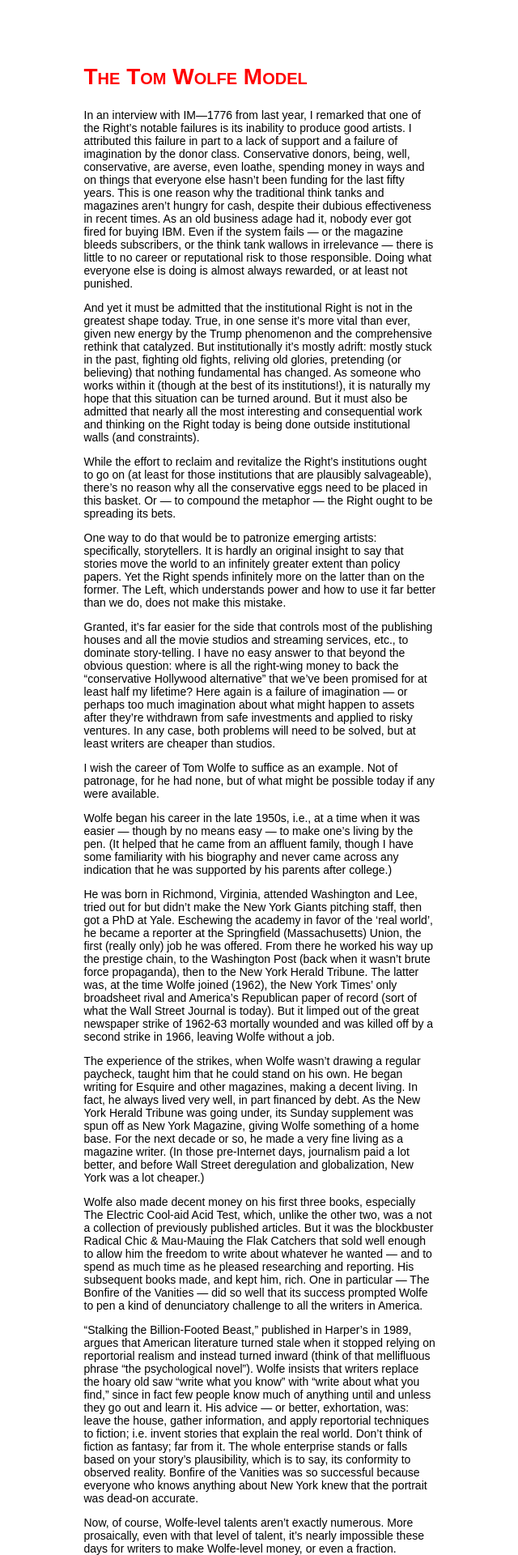
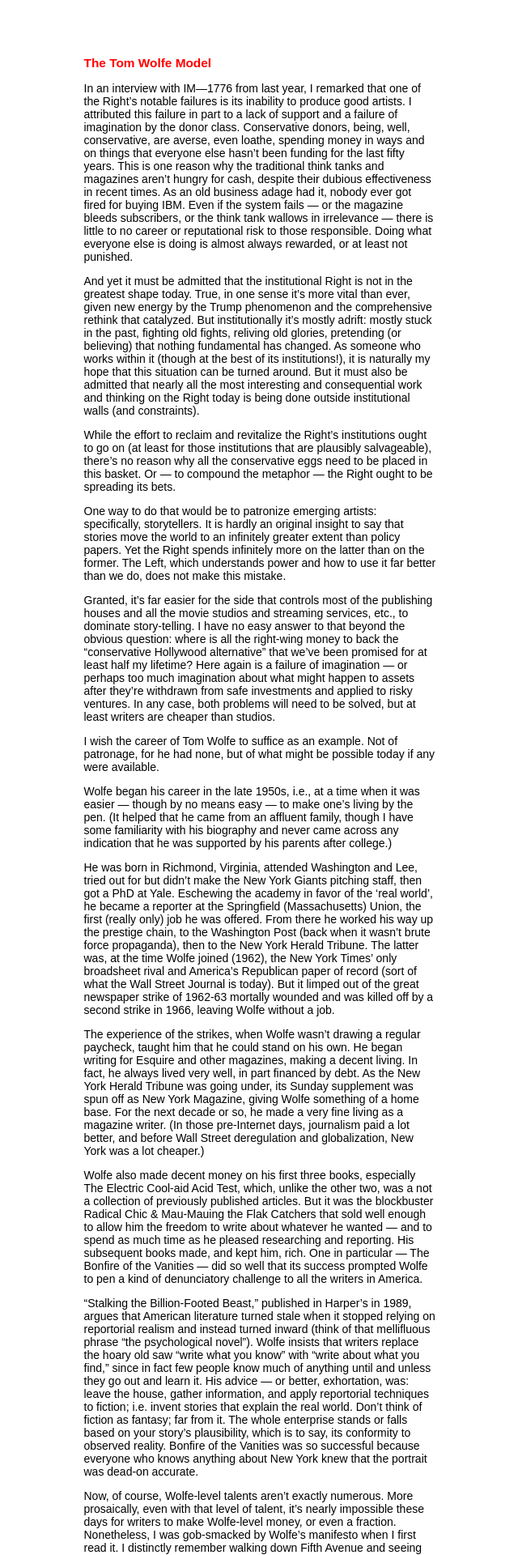
Before and after one commit to 0x000m/old, a Jekyll site: the page built from about.md, in a window 1280 px wide. Shown: the top 1920 px of the page at 81% size, without its empty margins (319-959 px from the left). Built offline with Jekyll 4.4.1, drawn with Linux system fonts in a browser that asks for light colours; our own code applies the rules of GitHub Pages for plain Markdown files.

Commit message:
Update post.html

```diff
--- a/_layouts/post.html
+++ b/_layouts/post.html
@@ -2,7 +2,7 @@
 layout: default
 ---
 
-<style>.container{background-color:red;}body{font-size:14px;}h1,h2,h3,h4,h5,h6{font-family:sans-serif;font-size:1.1em;}h1{color:red;font-variant: small-caps;font-size:2em;}article{max-width:435px;}</style>
+<style>.container{background-color:red;}body{font-size:14px;}h1,h2,h3,h4,h5,h6{font-family:sans-serif;font-size:1.1em;}h1{color:red;}article{max-width:435px;}</style>
 <br>
 <br>
 <br>
```
